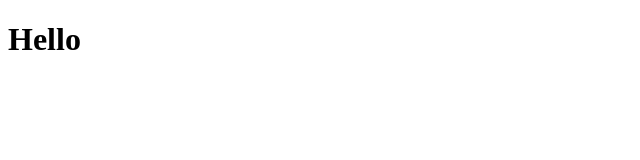
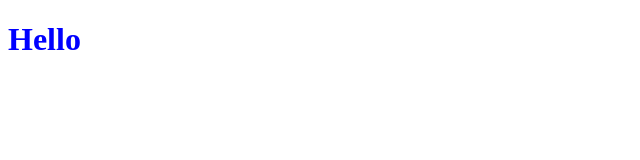
Before and after one commit to anthonyramnarain12345/anthonyramnarain12345.github.io, a plain HTML site: page index.html in a window 1280 px wide. Shown: the whole page, without its empty margins (0-640 px from the left). Drawn offline with Linux system fonts and the light colour scheme.

Commit message:
update index.html

```diff
--- a/index.html
+++ b/index.html
@@ -2,8 +2,10 @@
 <html lang="en-us">
   <head>
     <meta charset="UTF-8">
+    <link href="style.css" rel="stylesheet">
     <title>Anthonyramnarain12345 by anthonyramnarain12345</title>
+  </head>
+  <body>
     <h1>Hello</h1>
-
   </body>
 </html>
```
